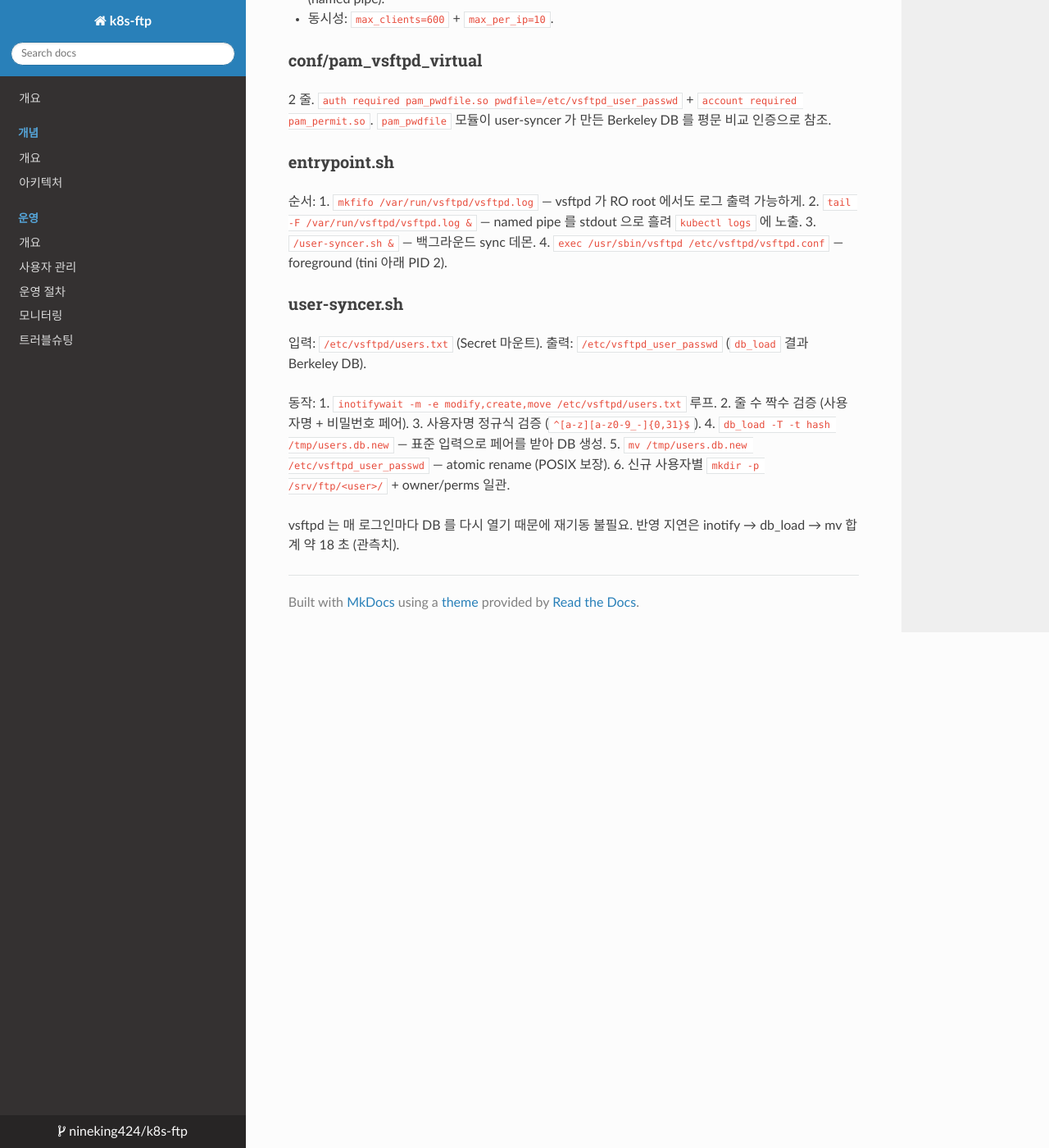
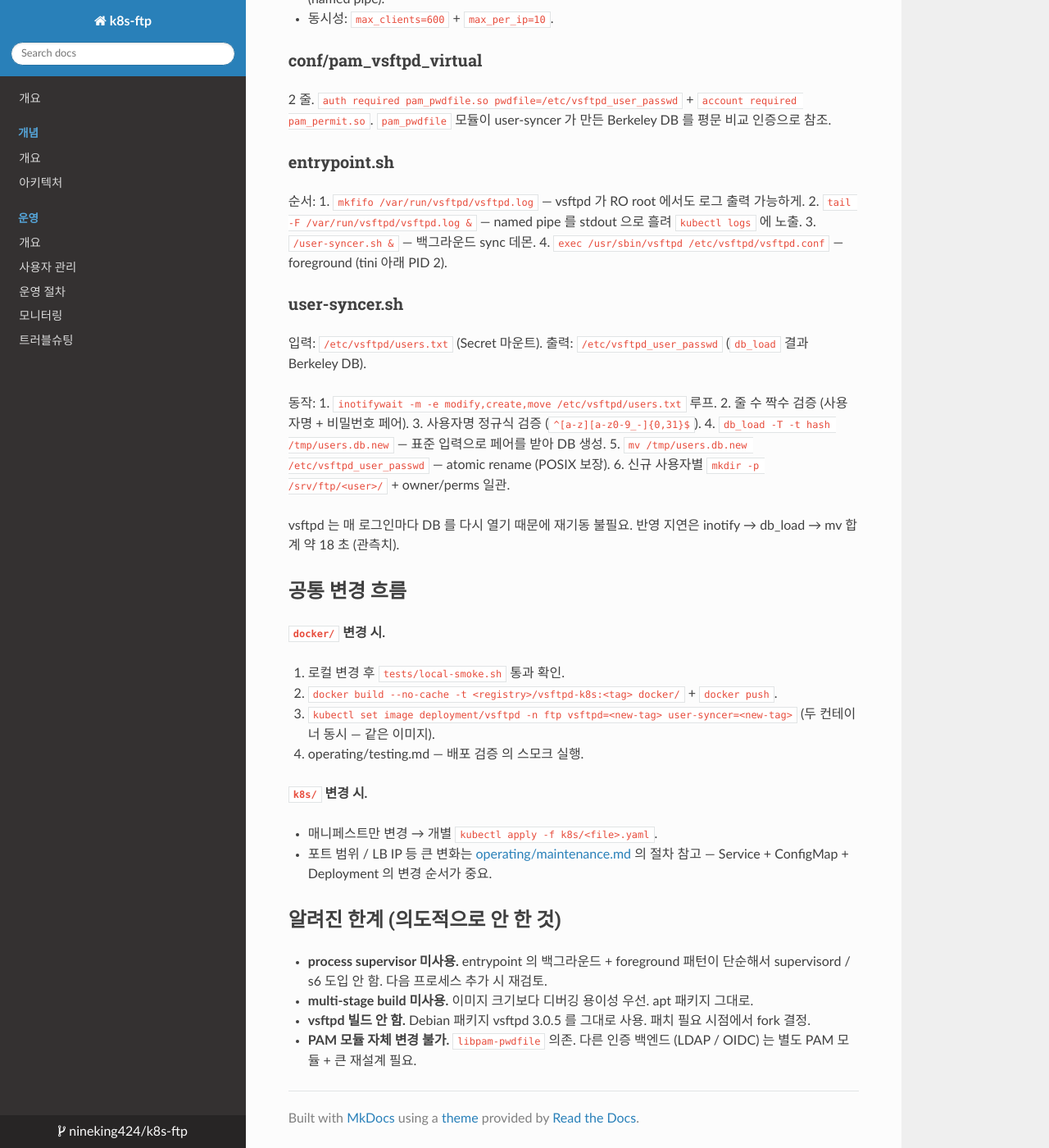
Before and after one commit to nineking424/k8s-ftp, an MkDocs documentation site: the page built from docs/developer/code-map.md, in a window 1280 px wide and 1400 px high, scrolled down 1476 px. Shown: the whole window at 82% size. Built offline with MkDocs 1.6.1, drawn with Linux system fonts in a browser that asks for light colours; nearby versions of some CDN libraries.

Commit message:
docs(code-map): 공통 변경 흐름 + 알려진 한계
docker/ 변경 / k8s/ 변경 흐름을 한 페이지에. supervisor / multi-stage / vsftpd 빌드 / PAM 모듈을 의도적으로 안 한 이유 명시.

```diff
--- a/docs/developer/code-map.md
+++ b/docs/developer/code-map.md
@@ -68,3 +68,24 @@
 6. 신규 사용자별 `mkdir -p /srv/ftp/<user>/` + owner/perms 일관.
 
 vsftpd 는 매 로그인마다 DB 를 다시 열기 때문에 재기동 불필요. 반영 지연은 inotify → db_load → mv 합계 약 18 초 (관측치).
+
+## 공통 변경 흐름
+
+**`docker/` 변경 시.**
+
+1. 로컬 변경 후 `tests/local-smoke.sh` 통과 확인.
+2. `docker build --no-cache -t <registry>/vsftpd-k8s:<tag> docker/` + `docker push`.
+3. `kubectl set image deployment/vsftpd -n ftp vsftpd=<new-tag> user-syncer=<new-tag>` (두 컨테이너 동시 — 같은 이미지).
+4. operating/testing.md — 배포 검증 의 스모크 실행.
+
+**`k8s/` 변경 시.**
+
+- 매니페스트만 변경 → 개별 `kubectl apply -f k8s/<file>.yaml`.
+- 포트 범위 / LB IP 등 큰 변화는 [operating/maintenance.md](../operating/maintenance.md) 의 절차 참고 — Service + ConfigMap + Deployment 의 변경 순서가 중요.
+
+## 알려진 한계 (의도적으로 안 한 것)
+
+- **process supervisor 미사용.** entrypoint 의 백그라운드 + foreground 패턴이 단순해서 supervisord / s6 도입 안 함. 다음 프로세스 추가 시 재검토.
+- **multi-stage build 미사용.** 이미지 크기보다 디버깅 용이성 우선. apt 패키지 그대로.
+- **vsftpd 빌드 안 함.** Debian 패키지 vsftpd 3.0.5 를 그대로 사용. 패치 필요 시점에서 fork 결정.
+- **PAM 모듈 자체 변경 불가.** `libpam-pwdfile` 의존. 다른 인증 백엔드 (LDAP / OIDC) 는 별도 PAM 모듈 + 큰 재설계 필요.
```
